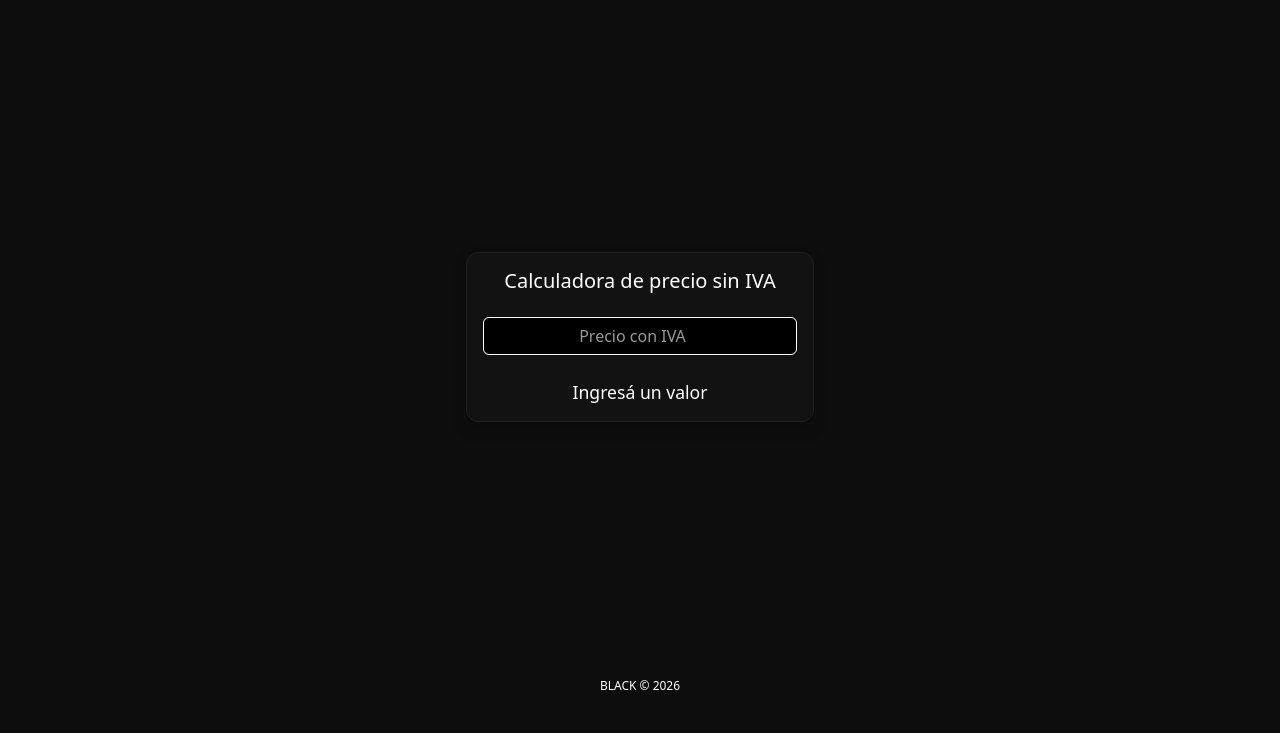
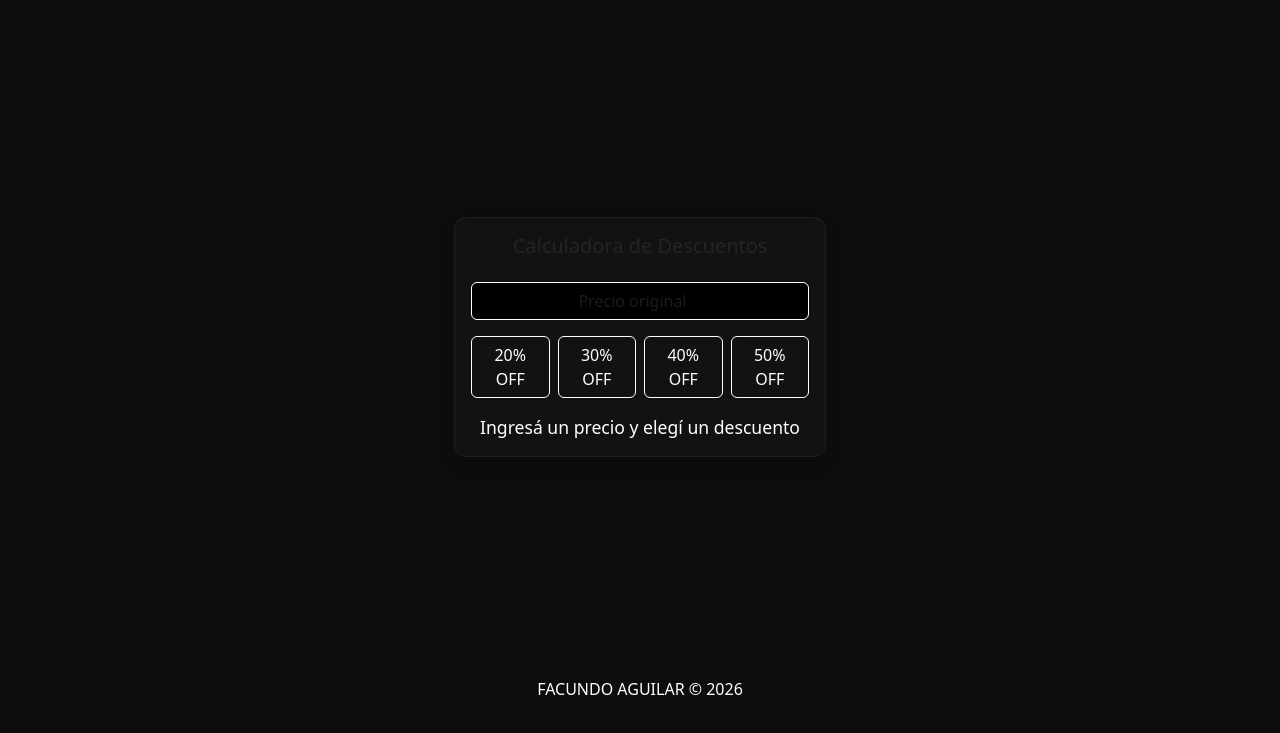
Before and after one commit to facundoaguilarc/Calculadora-Black, a plain HTML site: page index.html in a window 1280 px wide. Shown: the part 65-798 px from the top of the page. Drawn offline with nearby package versions, Linux system fonts and the light colour scheme.

Commit message:
Refactor HTML for discount calculator layout

```diff
--- a/index.html
+++ b/index.html
@@ -2,14 +2,10 @@
 <html lang="es">
 <head>
 <meta charset="UTF-8">
-    <title>BLACK | Calculadora de IVA</title>
+<title>BLACK | Calculadora OFF</title>
 <meta name="viewport" content="width=device-width, initial-scale=1">
 
-    <!-- Bootstrap -->
-    <link
-      href="https://cdn.jsdelivr.net/npm/bootstrap@5.3.2/dist/css/bootstrap.min.css"
-      rel="stylesheet"
-    >
+<link href="https://cdn.jsdelivr.net/npm/bootstrap@5.3.2/dist/css/bootstrap.min.css" rel="stylesheet">
 
 <style>
 body {
@@ -27,7 +23,6 @@
 font-weight: 700;
 letter-spacing: 0.3em;
 font-size: 1.2rem;
-            color: #ffffff;
 }
 
 .card {
@@ -42,10 +37,6 @@
 color: #ffffff;
 }
 
-        .form-control::placeholder {
-            color: rgba(255, 255, 255, 0.6);
-        }
-
 .form-control:focus {
 background-color: #000000;
 color: #ffffff;
@@ -53,81 +44,87 @@
 box-shadow: none;
 }
 
+.btn-off {
+border: 1px solid #ffffff;
+color: #ffffff;
+background: transparent;
+}
+
+.btn-off:hover {
+background-color: #ffffff;
+color: #000000;
+}
+
 #resultado {
 font-size: 1.1rem;
+margin-top: 1rem;
+}
+#resultado,
+#resultado strong {
   color: #ffffff;
 }
 
-        footer {
-            font-size: 0.75rem;
-            color: #ffffff;
-        }
 </style>
 </head>
 
 <body>
 
-<header class="py-3">
-    <div class="container text-center">
+<header class="py-3 text-center">
 <span class="brand">BLACK</span>
-    </div>
 </header>
 
 <div class="container d-flex align-items-center justify-content-center" style="min-height: calc(100vh - 120px);">
-    <div class="row w-100 justify-content-center">
 <div class="col-11 col-sm-10 col-md-6 col-lg-4">
 
 <div class="card shadow">
 <div class="card-body text-center">
-                    <h5 class="mb-4" style="color: #ffff">
-                        Calculadora de precio sin IVA
-                    </h5>
 
-                    <div class="mb-3">
+<h5 class="mb-4">Calculadora de Descuentos</h5>
+
 <input
 type="number"
 step="0.01"
-                          class="form-control text-center"
+class="form-control text-center mb-3"
 id="precio"
-                          placeholder="Precio con IVA"
-                          oninput="calcularIVA()"
+placeholder="Precio original"
 >
+
+<div class="d-grid gap-2 d-sm-flex justify-content-center">
+<button class="btn btn-off" onclick="calcularDescuento(20)">20% OFF</button>
+<button class="btn btn-off" onclick="calcularDescuento(30)">30% OFF</button>
+<button class="btn btn-off" onclick="calcularDescuento(40)">40% OFF</button>
+<button class="btn btn-off" onclick="calcularDescuento(50)">50% OFF</button>
 </div>
 
-                    <div class="mt-4">
-                        <div id="resultado">
-                            Ingresá un valor
+<div id="resultado">Ingresá un precio y elegí un descuento</div>
+
 </div>
 </div>
 
 </div>
 </div>
 
-        </div>
-    </div>
-</div>
-
 <footer class="text-center pb-3">
-    BLACK © 2026
+FACUNDO AGUILAR © 2026
 </footer>
 
 <script>
-function calcularIVA() {
+function calcularDescuento(porcentaje) {
 const precio = parseFloat(document.getElementById("precio").value);
-    const IVA_PORCENTAJE = 18.03;
 const resultado = document.getElementById("resultado");
 
 if (isNaN(precio) || precio <= 0) {
-        resultado.textContent = "Ingresá un valor válido";
+resultado.textContent = "Ingresá un precio válido";
 return;
 }
 
-    const montoIVA = precio * (IVA_PORCENTAJE / 100);
-    const precioSinIVA = precio - montoIVA;
+const descuento = precio * (porcentaje / 100);
+const precioFinal = precio - descuento;
 
 resultado.innerHTML = `
-        Precio sin IVA: <strong>$${precioSinIVA.toFixed(2)}</strong><br>
-        IVA descontado (18,03%): $${montoIVA.toFixed(2)}
+Precio final con <strong>${porcentaje}% OFF</strong>: <br>
+<strong>$${precioFinal.toFixed(2)}</strong><br>
+Ahorrás: $${descuento.toFixed(2)}
 `;
 }
 </script>
```
Lines whose indentation alone changed are shown as unchanged.
